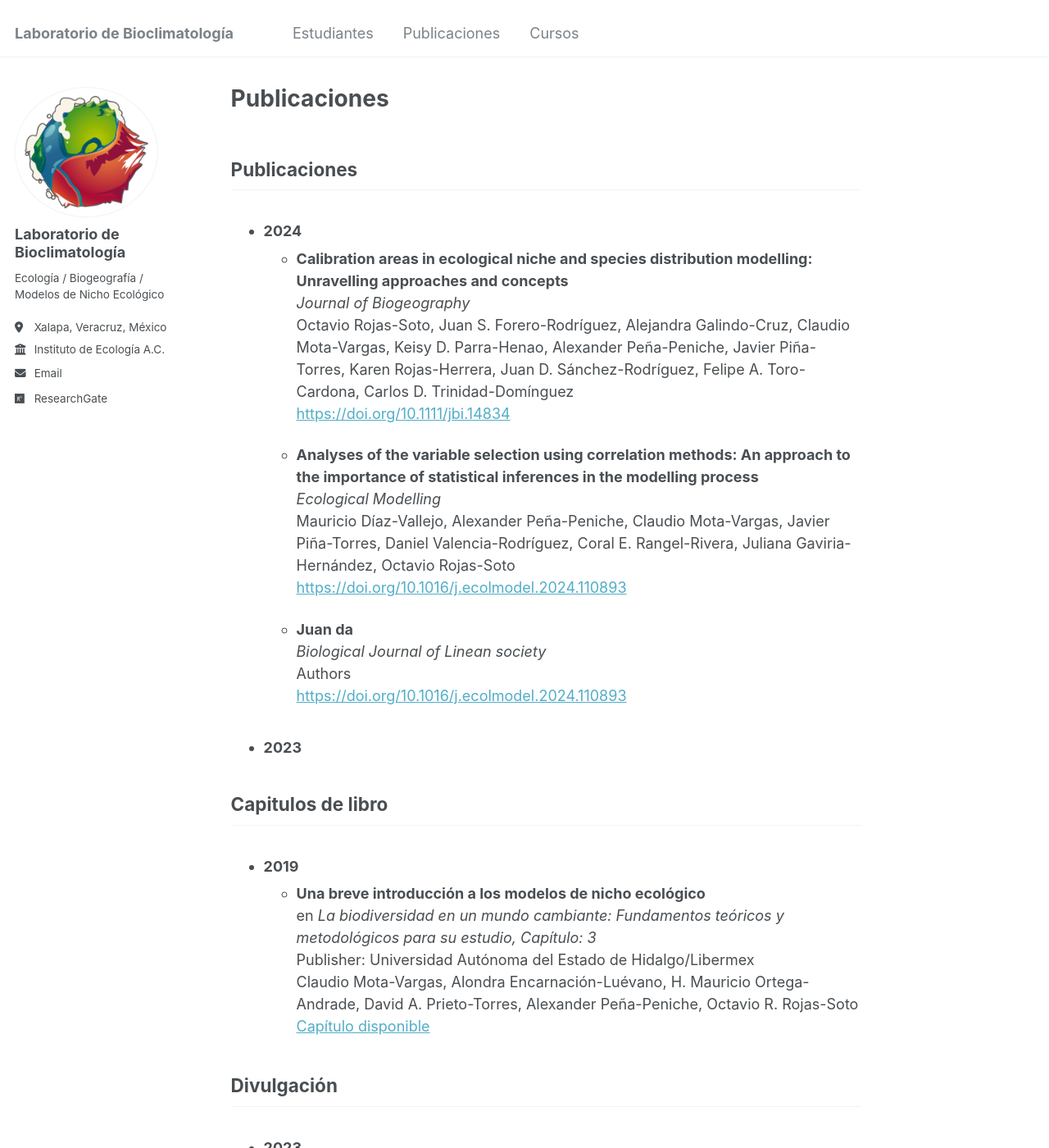
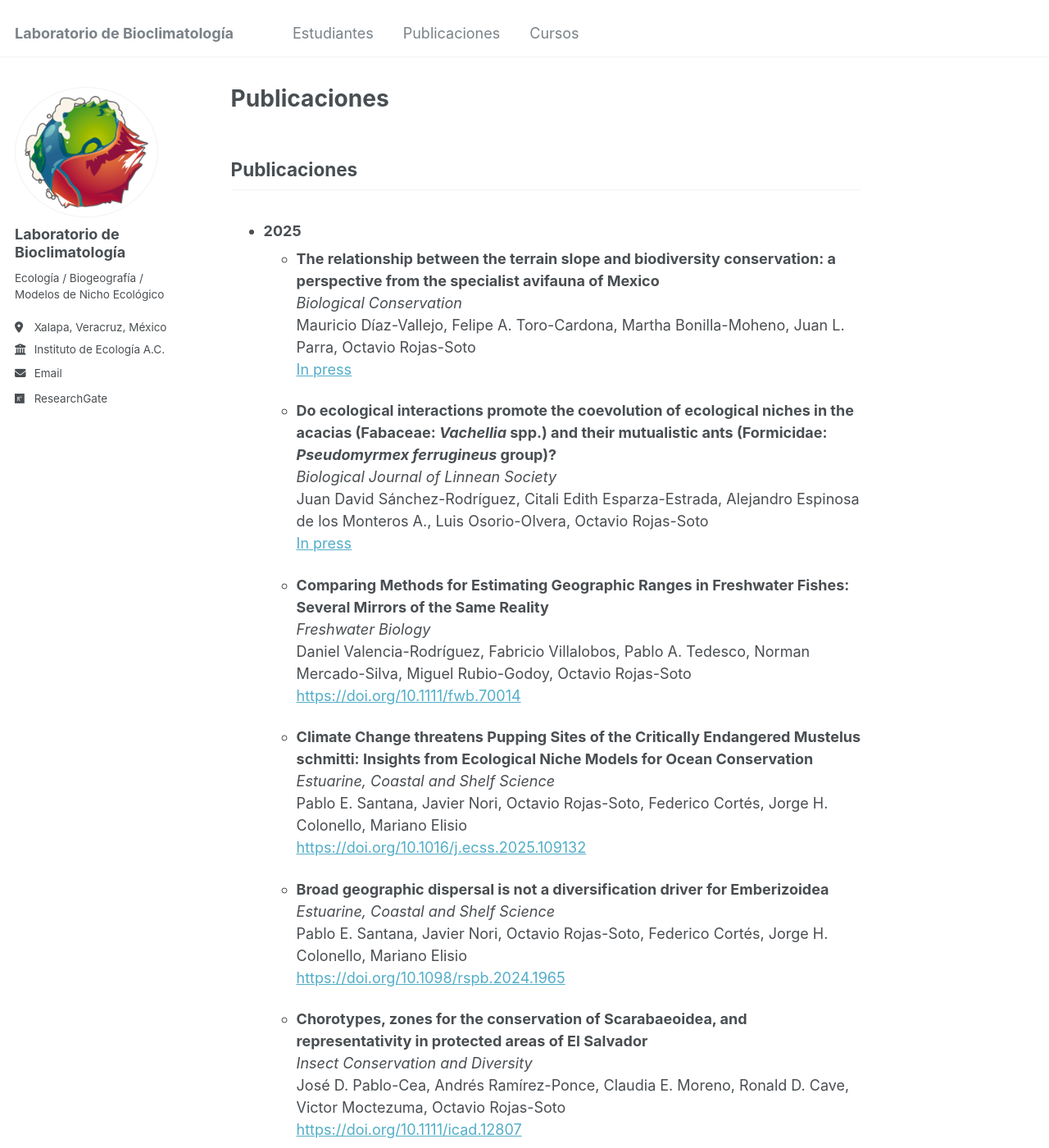
Before and after one commit to Labbioclim/bioclimat, a Jekyll site: the page built from _pages/markdown.md, in a window 1280 px wide and 1400 px high. Shown: the whole window at 82% size. Built offline with Jekyll 4.4.1, drawn with Linux system fonts in a browser that asks for light colours.

Commit message:
Update markdown.md

```diff
--- a/_pages/markdown.md
+++ b/_pages/markdown.md
@@ -8,6 +8,38 @@ redirect_from:
 ---
 
 ## Publicaciones
+
+* ### 2025
+  * **The relationship between the terrain slope and biodiversity conservation: a perspective from the specialist avifauna of Mexico**<br>
+*Biological Conservation*<br>
+Mauricio Díaz-Vallejo, Felipe A. Toro-Cardona, Martha Bonilla-Moheno, Juan L. Parra, Octavio Rojas-Soto<br>
+[In press]()
+
+  * **Do ecological interactions promote the coevolution of ecological niches in the acacias (Fabaceae: *Vachellia* spp.) and their mutualistic ants (Formicidae: *Pseudomyrmex ferrugineus* group)?** <br>
+*Biological Journal of Linnean Society*<br>
+Juan David Sánchez-Rodríguez, Citali Edith Esparza-Estrada, Alejandro Espinosa de los Monteros A., Luis Osorio-Olvera, Octavio Rojas-Soto<br>
+[In press]()
+
+  * **Comparing Methods for Estimating Geographic Ranges in Freshwater Fishes: Several Mirrors of the Same Reality**<br>
+*Freshwater Biology*<br>
+Daniel Valencia-Rodríguez, Fabricio Villalobos, Pablo A. Tedesco, Norman Mercado-Silva, Miguel Rubio-Godoy, Octavio Rojas-Soto<br>
+[https://doi.org/10.1111/fwb.70014](https://doi.org/10.1111/fwb.70014)
+
+  * **Climate Change threatens Pupping Sites of the Critically Endangered Mustelus schmitti: Insights from Ecological Niche Models for Ocean Conservation**<br>
+*Estuarine, Coastal and Shelf Science*<br>
+Pablo E. Santana, Javier Nori, Octavio Rojas-Soto, Federico Cortés, Jorge H. Colonello, Mariano Elisio<br>
+[https://doi.org/10.1016/j.ecss.2025.109132](https://doi.org/10.1016/j.ecss.2025.109132)
+
+  * **Broad geographic dispersal is not a diversification driver for Emberizoidea**<br>
+*Estuarine, Coastal and Shelf Science*<br>
+Pablo E. Santana, Javier Nori, Octavio Rojas-Soto, Federico Cortés, Jorge H. Colonello, Mariano Elisio<br>
+[https://doi.org/10.1098/rspb.2024.1965](https://doi.org/10.1098/rspb.2024.1965)
+
+  * **Chorotypes, zones for the conservation of Scarabaeoidea, and representativity in protected areas of El Salvador**<br>
+*Insect Conservation and Diversity*<br>
+José D. Pablo-Cea, Andrés Ramírez-Ponce, Claudia E. Moreno, Ronald D. Cave, Victor Moctezuma, Octavio Rojas-Soto<br>
+[https://doi.org/10.1111/icad.12807](https://doi.org/10.1111/icad.12807)
+
 
 * ### 2024
   * **Calibration areas in ecological niche and species distribution modelling: Unravelling approaches and concepts**<br>
@@ -20,10 +52,6 @@ Octavio Rojas-Soto, Juan S. Forero-Rodríguez, Alejandra Galindo-Cruz, Claudio M
 Mauricio Díaz-Vallejo, Alexander Peña-Peniche, Claudio Mota-Vargas, Javier Piña-Torres, Daniel Valencia-Rodríguez, Coral E. Rangel-Rivera, Juliana Gaviria-Hernández, Octavio Rojas-Soto<br>
 [https://doi.org/10.1016/j.ecolmodel.2024.110893](https://doi.org/10.1016/j.ecolmodel.2024.110893)
 
-  * **Juan da**<br>
-*Biological Journal of Linean society*<br>
-Authors<br>
-[https://doi.org/10.1016/j.ecolmodel.2024.110893](https://doi.org/10.1016/j.ecolmodel.2024.110893)
 
 * ### 2023
 
```
